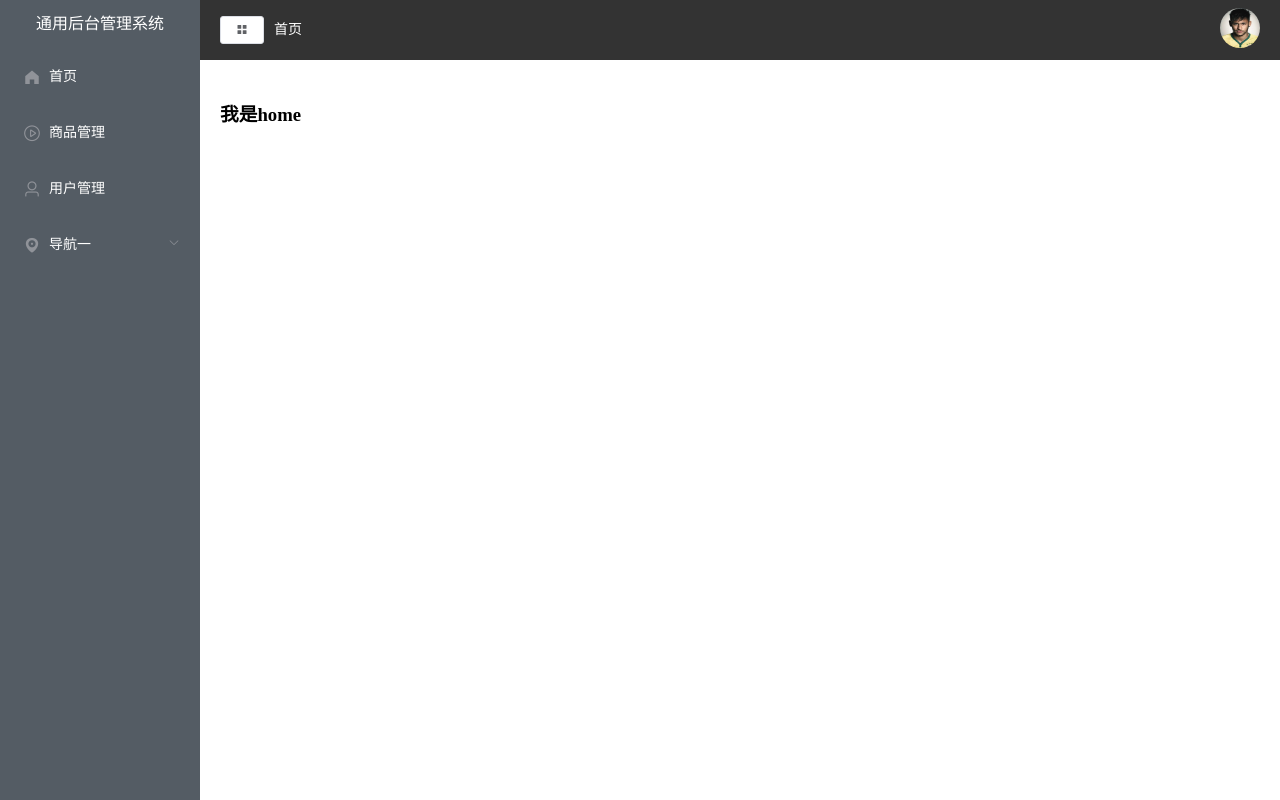
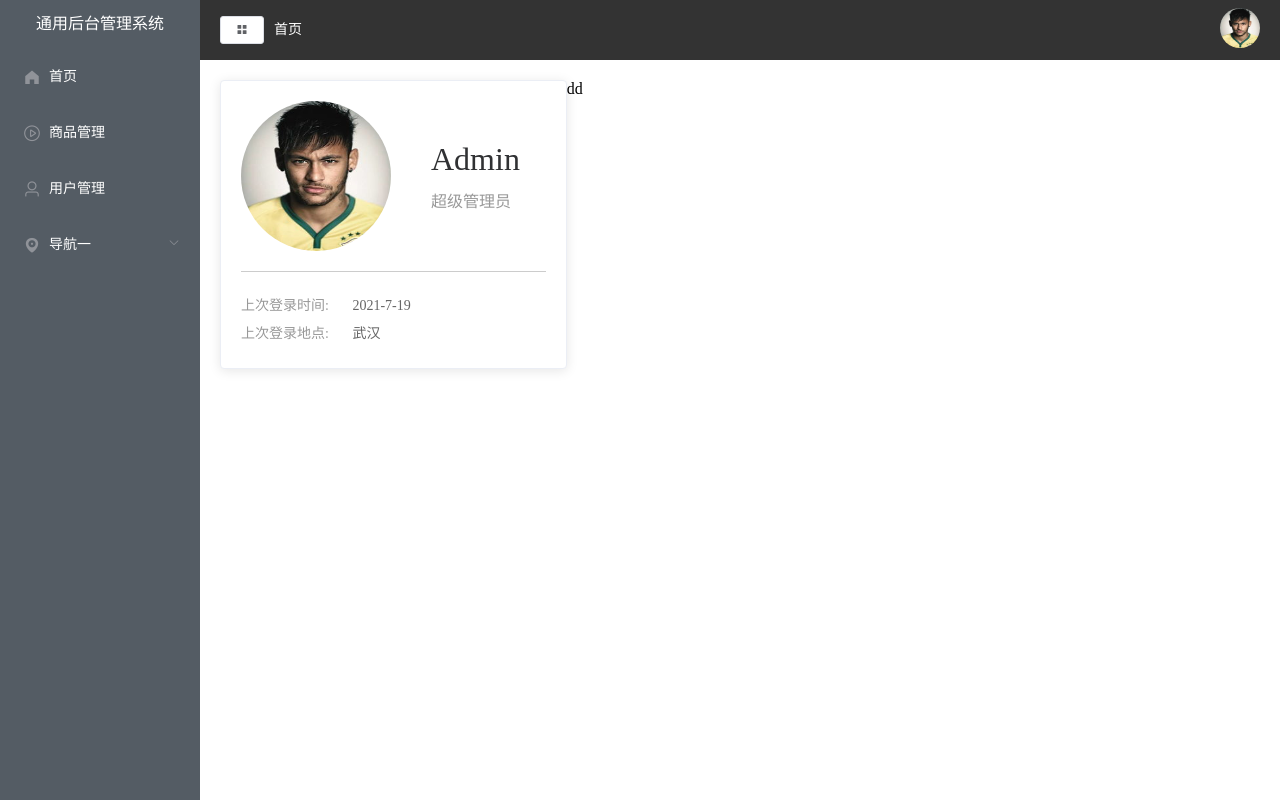
Before and after one commit to span6484/node-vue-project, a Vue app: page /#/home in a window 1280 px wide. Built offline with nearby package versions, Linux system fonts and the light colour scheme.

Commit message:
19-home组件布局和头像

```diff
--- a/src/App.vue
+++ b/src/App.vue
@@ -15,7 +15,7 @@
 
 
 <style lang="less">
-  html, body, h3{
+  html, body, h3, p{
     margin: 0;
     padding: 0;
   }
--- a/src/components/CommonAsideTemplate.vue
+++ b/src/components/CommonAsideTemplate.vue
@@ -3,7 +3,9 @@
 
         <el-menu default-active="1-4-1" class="el-menu-vertical-demo" @open="handleOpen" @close="handleClose"
             :collapse="isCollapse" background-color="#545c64" text-color="#fff" active-text-color="#ffd04b">
-            <h3>通用后台管理系统</h3>
+
+            <!-- 收起显示后台， 全放开显示通用后台管理系统 -->
+            <h3>{{isCollapse ? "后台" : "通用后台管理系统"}}</h3>
                     <!-- 增加了clickmenu clickmeu  实现点击菜单功能 -->
             <el-menu-item @click="clickmenu(item)" v-for="item in noChildren" :key="item.name" :index="item.name">
 
@@ -131,3 +133,9 @@ export default {
     }
 }
 </script>
+
+<style>
+.el-menu {
+    border-right: none;
+}
+</style>
--- a/src/views/Home.vue
+++ b/src/views/Home.vue
@@ -1,11 +1,79 @@
 <template>
-    <h1>我是home</h1>
+    <div>
+        <!-- 内容框架 总数为24 -->
+        <el-row>
+            <!-- 左侧界面 -->
+            <el-col :span="8">
+                <div class="grid-content bg-purple"></div>
+                <el-card class="box-card">
+                    <div class="user">
+                        <img src="../assets/neymar.png" alt="" srcset="">
+                        <div class="userinfo">
+                            <p class="name">Admin</p>
+                            <p class="access">超级管理员</p>
+                        </div>
+                    </div>
+                    <div class="login_info">
+                        <p>上次登录时间: <span>2021-7-19</span></p>
+                        <p>上次登录地点:  <span>武汉</span></p>
+
+                    </div>
+                </el-card>
+            </el-col>
+            <!-- 右侧界面 -->
+            <el-col :span="16">
+                <div class="grid-content bg-purple-light">dd</div>
+            </el-col>
+        </el-row>
+    </div>
 </template>
 
 <script>
-    export default {
-        data() {
-            return {}
+export default {
+    data() {
+        return {}
+    }
+}
+</script>
+
+<style lang="less" scoped>
+.user {
+    padding-bottom: 20px;
+    margin-bottom: 20px;
+    border-bottom: 1px solid #ccc;
+    display: flex;
+    align-items: center;
+
+    img {
+        margin-right: 40px;
+        height: 150px;
+        width: 150px;
+        border-radius: 50%;
+    }
+}
+.userinfo {
+        .name {
+            font-size: 32px;
+            margin-bottom: 10px
+        }
+
+        .access {
+            color: #999;
         }
     }
-</script>
+
+
+.login_info {
+    p{
+        line-height: 28px;
+        font-size: 14px;
+        color: #999;
+        span {
+                color:  #666;
+                margin-left: 20px;
+            }
+    }
+
+
+}
+</style>
--- a/src/views/Main.vue
+++ b/src/views/Main.vue
@@ -3,7 +3,7 @@
 
     <el-container>
         <!-- 引入代码 https://element.eleme.io/#/zh-CN/component/container -->
-    <el-aside width="200px">
+    <el-aside width="auto">
         <common-aside-template/>
     </el-aside>
     <el-container>
```
